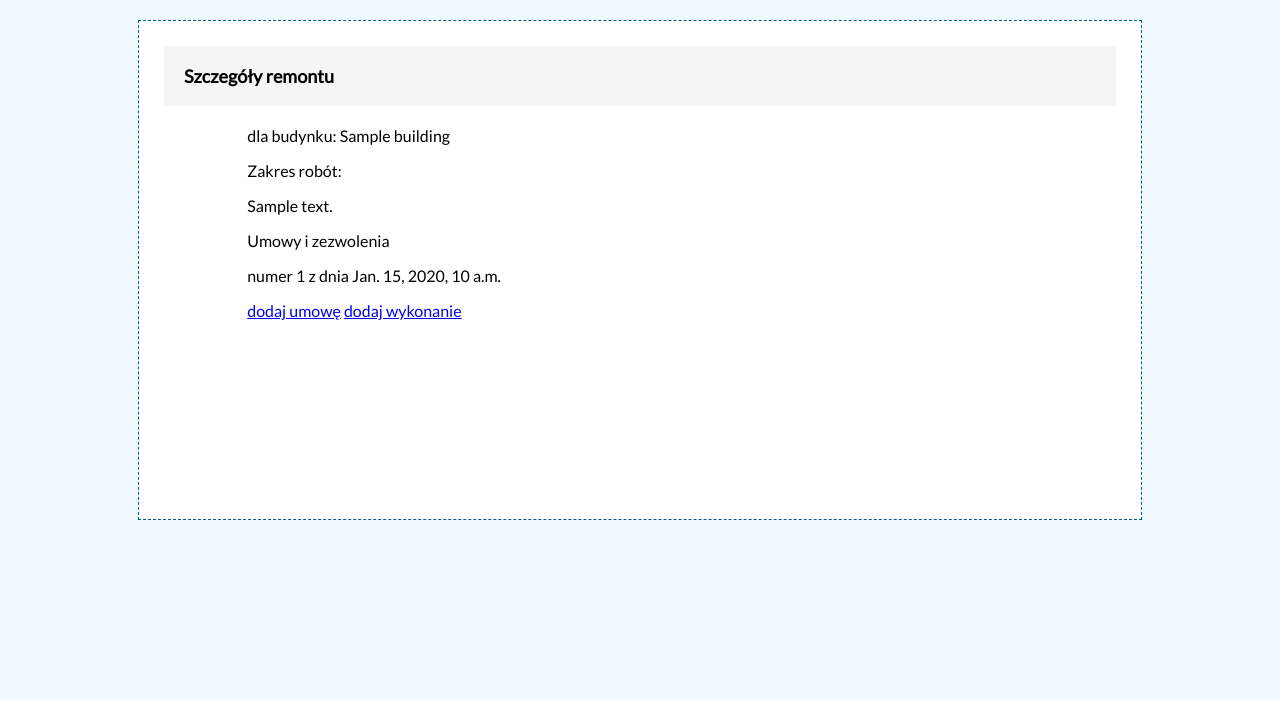
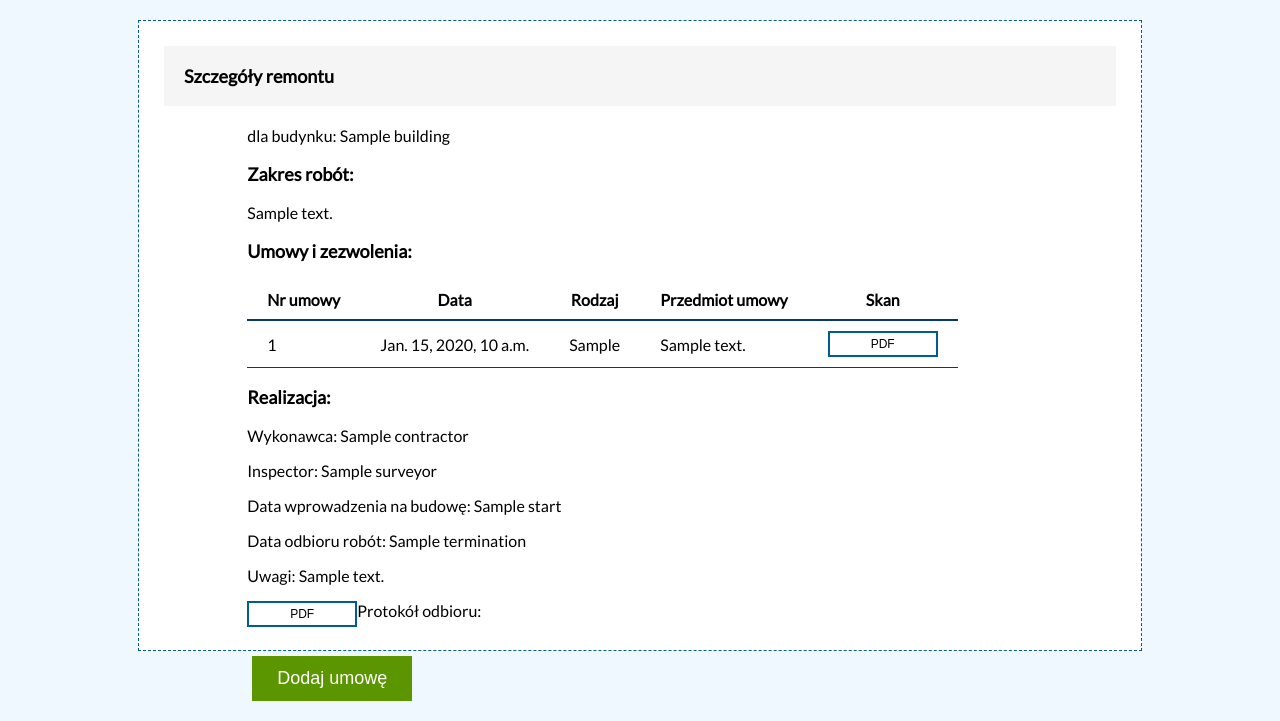
Before and after one commit to Winrich76/EKOB, a Django app: template survey/templates/one_renovation.html in a window 1280 px wide. Shown: the part 100-821 px from the top of the page. Before the commit the page ends 800 px from the top, so only its background shows below. Run offline with Django 3.2, Linux system fonts and the light colour scheme; the template is opened without the code that fills it: most values are stand-ins (such as "Sample title", 1, 10 or a date in 2020); some libraries are stand-ins or nearby versions.

Commit message:
changes in renovation section

```diff
--- a/survey/templates/add_renovation.html
+++ b/survey/templates/add_renovation.html
@@ -4,7 +4,7 @@
 
 {% block content %}
     <div class="center_box">
-    <div class="boxH"><h2>{{ h2_ctx }}{{ init }}</h2></div>
+    <div class="boxH"><h3>{{ h2_ctx }}{{ init }}</h3></div>
         <form action="" method="post" enctype="multipart/form-data">
             {% csrf_token %}
             {{ form.non_field_errors }}
--- a/survey/templates/one_renovation.html
+++ b/survey/templates/one_renovation.html
@@ -7,15 +7,50 @@
     <div class="margin_box">
 
         <p>dla budynku: {{ renovation.building }}</p>
-        <p>Zakres robót:</p>
+        <h3>Zakres robót:</h3>
         <p>{{ renovation.description }}</p>
-        <p>Umowy i zezwolenia</p>
-        {% for contract in contracts %}
-            <p>numer {{ contract.number }} z dnia {{ contract.date }}</p>
-        {% endfor %}
+        <h3>Umowy i zezwolenia:</h3>
+    {% if contracts %}
+        <table>
+            <tr>
+                <th>Nr umowy</th>
+                <th>Data</th>
+                <th>Rodzaj</th>
+                <th>Przedmiot umowy</th>
+                <th>Skan</th>
+            </tr>
+            {% for contract in contracts %}
+                <tr>
+                    <td>{{ contract.number }}</td>
+                    <td>{{ contract.date }}</td>
+                    <td>{{ contract.get_kind_display }}</td>
+                    <td>{{ contract.description }}</td>
+                    <td>{% if contract.contract_pdf %}
+                            <a href="{{ contract.contract_pdf }}"><button class="icon">PDF</button></a>
+                        {% endif %}
+                    </td>
+                </tr>
+            {% endfor %}
+        </table>
+        {% else %}<p>Nie wprowadzono danych.</p>
+    {% endif %}
+    <h3>Realizacja:</h3>
+    {% if execution %}
+        <p>Wykonawca: {{ execution.contractor }}</p>
+        <p>Inspector: {{ execution.surveyor }}</p>
+        <p>Data wprowadzenia na budowę: {{ execution.start }}</p>
+        <p>Data odbioru robót: {{ execution.termination }}</p>
+        <p>Uwagi: {{ execution.description }}</p>
+        {% if execution.termination_pdf %}
+            <p>Protokół odbioru: <a href="{{ execution.termination_pdf }}"><button class="icon">PDF</button></a> </p>
+        {% endif %}
+    {% else %}<p>Nie wprowadzono danych.</p>
+    {% endif %}
 
-            <a href="contracts/{{ renovation.id}}">dodaj umowę</a>
-            <a href="execution/{{ renovation.id}}">dodaj wykonanie</a>
+            <a href="contracts/{{ renovation.id}}"> <button type="submit" >Dodaj umowę</button></a>
+    {% if not execution %}
+            <a href="execution/{{ renovation.id}}"><button type="submit" >Dodaj realizację</button></a>
+    {% endif %}
     </div>
 
 
```
Also changed, not shown: EKOB/urls.py (+1 -8 lines), survey/forms.py (+4 -4 lines), survey/views.py (+34 -12 lines).
